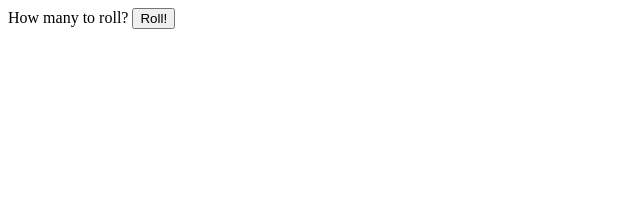
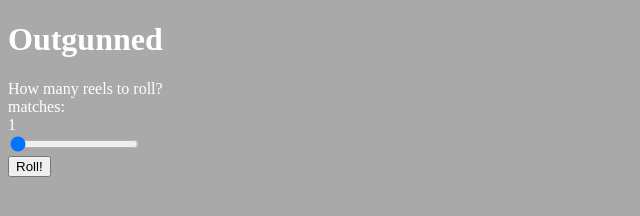
Before and after one commit to QCLectic/OutgunnedJackpot, a plain HTML site: page index.html in a window 1280 px wide. Shown: the whole page, without its empty margins (0-640 px from the left). Drawn offline with Linux system fonts and the light colour scheme.

Commit message:
still feeling it out but plan to have functionality then animation then full design.

```diff
--- a/index.html
+++ b/index.html
@@ -4,10 +4,23 @@
     <meta charset="UTF-8">
     <meta http-equiv="X-UA-Compatible" content="IE=edge">
     <meta name="viewport" content="width=device-width, initial-scale=1.0">
+    <link rel="stylesheet" href="main.css">
     <title>Jackpot</title>
 </head>
 <body>
-    How many to roll?
+    <h1>Outgunned</h1>
+    How many reels to roll?
+    <div class="reels">
+        <!-- display box with number of reels
+        2nd smaller row displaying grouped matches by number of matches -->
+        matches:
+    </div>
+    <div class="slidecontainer">
+        <div id="range_output"><p></p></div>
+        <input type="range" min="1" max="9" value="1" class="slider" id="myRange">
+        <!-- display range number here -->
+      </div>
     <button>Roll!</button>
+    <script src="scripts/main.js"></script>
 </body>
 </html>
--- /dev/null
+++ b/main.css
@@ -0,0 +1,4 @@
+body{
+    background-color: darkgrey;
+    color:white;
+}
--- a/scripts/main.js
+++ b/scripts/main.js
@@ -0,0 +1,8 @@
+var slider = document.getElementById("myRange");
+var output = document.getElementById("range_output");
+output.innerHTML = slider.value; // Display the default slider value
+
+// Update the current slider value (each time you drag the slider handle)
+slider.oninput = function() {
+  output.innerHTML = this.value;
+}
```
